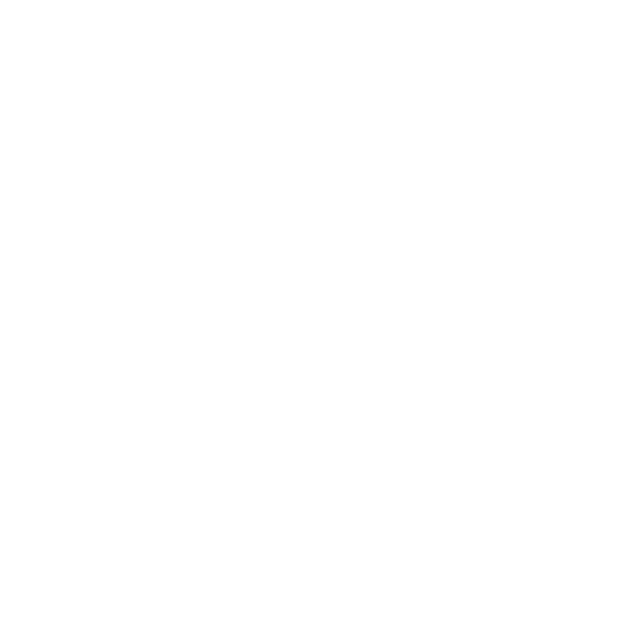
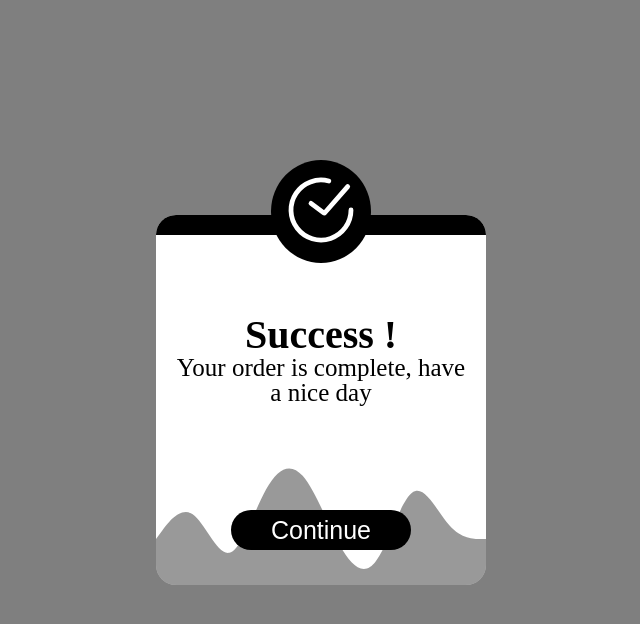
Before and after one commit to DafiNMaulana/alertKeun, a website: page html/index.html in a window 1280 px wide. Shown: the whole page, without its empty margins (319-959 px from the left). Drawn offline with nearby package versions, Linux system fonts and the light colour scheme.

Commit message:
add: css reset, modalskeun main component

```diff
--- a/html/index.html
+++ b/html/index.html
@@ -6,6 +6,7 @@
   <meta name="viewport" content="width=device-width, initial-scale=1.0">
   <title>Slicing</title>
   <link rel="stylesheet" href="../src/alertkeun.css">
+  <link rel="stylesheet" href="../node_modules/the-new-css-reset/css/reset.css">
 </head>
 <body>
 
@@ -13,9 +14,25 @@
   <!-- modals success -->
   <div class="modalskeun modal-success">
     <div class="modal-content">
-      <div class="modal-header"></div>
-      <div class="modal-body"></div>
-      <div class="modal-footer"></div>
+      <div class="modal-header">
+        <div class="circle">
+          <!-- Your icon here -->
+          <svg width="100" height="100" viewBox="0 0 100 100" fill="none" xmlns="http://www.w3.org/2000/svg" style="padding: 10;">
+            <path d="M37.5 41.6667L53.4248 53.6103C53.8433 53.9241 54.4329 53.8624 54.7774 53.4688L83.3334 20.8333" stroke="white" stroke-width="6" stroke-linecap="round"/>
+            <path d="M87.5 50C87.5 57.8354 85.0457 65.474 80.4818 71.8429C75.9178 78.2119 69.4735 82.9913 62.054 85.5099C54.6344 88.0285 46.6123 88.1598 39.1143 85.8853C31.6163 83.6108 25.0191 79.0448 20.2493 72.8286C15.4794 66.6123 12.7764 59.0582 12.5201 51.227C12.2637 43.3958 14.4668 35.681 18.8199 29.1661C23.173 22.6512 29.4574 17.6635 36.7906 14.9035C44.1238 12.1435 52.1373 11.7498 59.7057 13.7778" stroke="white" stroke-width="6" stroke-linecap="round"/>
+          </svg>
+        </div>
+      </div>
+      <div class="modal-body">
+        <h1>Success !</h1>
+        <p>Your order is complete, have a nice day</p>
+      </div>
+      <div class="modal-footer">
+        <button>Continue</button>
+        <svg width="100%" height="173" viewBox="0 0 475 173" fill="none" xmlns="http://www.w3.org/2000/svg">
+          <path fill="#000000"  d="M0 101.768L8.80729 89.8954C17.5816 78.0233 35.2951 54.2792 52.7778 66.1512C70.3594 78.0233 88.0729 125.512 105.556 121.579C123.137 117.35 140.851 62.4412 158.333 30.535C175.915 -1.37123 193.628 -8.79127 211.111 10.7235C228.693 30.535 246.406 78.0233 263.889 109.707C281.47 141.094 299.184 157.418 316.667 133.451C334.248 109.93 351.962 46.1171 369.444 34.4676C387.026 22.3729 404.74 62.4412 422.222 81.956C439.804 101.767 457.517 101.768 466.094 101.768H475V173H466.193C457.418 173 439.705 173 422.222 173C404.641 173 386.927 173 369.444 173C351.863 173 334.149 173 316.667 173C299.085 173 281.372 173 263.889 173C246.307 173 228.594 173 211.111 173C193.53 173 175.816 173 158.333 173C140.752 173 123.038 173 105.556 173C87.974 173 70.2604 173 52.7778 173C35.1962 173 17.4826 173 8.90625 173H0V101.768Z"fill-opacity="0.4"/>
+        </svg>
+      </div>
     </div>
   </div>
 
--- a/src/alertkeun.css
+++ b/src/alertkeun.css
@@ -0,0 +1,193 @@
+/* *** CSS Reset *** */
+
+/***
+    The new CSS reset - version 1.7.3 (last updated 7.8.2022)
+    GitHub page: https://github.com/elad2412/the-new-css-reset
+***/
+
+/*
+    Remove all the styles of the "User-Agent-Stylesheet", except for the 'display' property
+    - The "symbol *" part is to solve Firefox SVG sprite bug
+ */
+ *:where(:not(html, iframe, canvas, img, svg, video, audio):not(svg *, symbol *)) {
+  all: unset;
+  display: revert;
+}
+
+/* Preferred box-sizing value */
+*,
+*::before,
+*::after {
+  box-sizing: border-box;
+}
+
+/* Reapply the pointer cursor for anchor tags */
+a, button {
+  cursor: revert;
+}
+
+/* Remove list styles (bullets/numbers) */
+ol, ul, menu {
+  list-style: none;
+}
+
+/* For images to not be able to exceed their container */
+img {
+  max-width: 100%;
+}
+
+/* removes spacing between cells in tables */
+table {
+  border-collapse: collapse;
+}
+
+/* Safari - solving issue when using user-select:none on the <body> text input doesn't working */
+input, textarea {
+  -webkit-user-select: auto;
+}
+
+/* revert the 'white-space' property for textarea elements on Safari */
+textarea {
+  white-space: revert;
+}
+
+/* minimum style to allow to style meter element */
+meter {
+  -webkit-appearance: revert;
+  appearance: revert;
+}
+
+/* reset default text opacity of input placeholder */
+::placeholder {
+  color: unset;
+}
+
+/* fix the feature of 'hidden' attribute.
+ display:revert; revert to element instead of attribute */
+:where([hidden]) {
+  display: none;
+}
+
+/* revert for bug in Chromium browsers
+ - fix for the content editable attribute will work properly.
+ - webkit-user-select: auto; added for Safari in case of using user-select:none on wrapper element*/
+:where([contenteditable]:not([contenteditable="false"])) {
+  -moz-user-modify: read-write;
+  -webkit-user-modify: read-write;
+  overflow-wrap: break-word;
+  -webkit-line-break: after-white-space;
+  -webkit-user-select: auto;
+}
+
+/* apply back the draggable feature - exist only in Chromium and Safari */
+:where([draggable="true"]) {
+  -webkit-user-drag: element;
+}
+
+/* ====================== +++++++++ ====================== +++++++++  */
+
+
+/* *** Fonts *** */
+@import url('https://fonts.googleapis.com/css2?family=Poppins:wght@500;600;700&display=swap');
+
+
+
+/* *** Utilities *** */
+* {
+  font-family: 'Poppins', sans-serif;
+}
+
+/* ___modalskeun___ */
+.modalskeun {
+  display: flex;
+  width: 100%;
+  height: 100vh;
+  background-color: rgba(0,0,0,.5);
+  justify-content: center;
+  align-items: center;
+}
+
+.modalskeun > .modal-content {
+  display: block;
+  width: 330px;
+  height: 370px;
+  background-color: #fff;
+  border-radius: 20px;
+  position: relative;
+}
+
+.modalskeun > .modal-content::before {
+  content: '';
+  display: block;
+  width: 100%;
+  height: 20px;
+  background-color: #000;
+  border-radius: 20px 20px 0 0;
+}
+
+.circle {
+  display: block;
+  border-radius: 100%;
+  background-color: #000;
+  text-align: center;
+  width: 100px;
+  margin: 0 auto;
+  position: absolute;
+  left: 0;
+  right: 0;
+  top: -55px;
+}
+
+.modalskeun > .modal-content > .modal-body {
+  display: block;
+  width: 100%;
+  text-align: center;
+  margin-top: 80px;
+}
+.modalskeun > .modal-content > .modal-body > h1,
+.modalskeun > .modal-content > .modal-body > p {
+  margin-left: 15px;
+  margin-right: 15px;
+}
+.modalskeun > .modal-content > .modal-body > h1 {
+  font-size: 40px;
+  font-weight: 600;
+}
+
+.modalskeun > .modal-content > .modal-body > p {
+  font-size: 25px;
+  font-weight: 500;
+}
+
+.modalskeun > .modal-content > .modal-footer {
+  width: 100%;
+  height: 200px;
+  display: flex;
+  justify-content: center;
+  position: absolute;
+  bottom: 0;
+  overflow: hidden;
+  border-radius:0 0 20px 20px ;
+  /* border: 1px solid black; */
+}
+
+.modalskeun > .modal-content > .modal-footer > button {
+  font-size: 25px;
+  background-color: #000;
+  color: #fff;
+  width: 180px;
+  height: 40px;
+  padding: 5px 0;
+  text-align: center;
+  border-radius: 20px;
+  bottom: 0;
+  z-index: 2;
+  position: inherit;
+  bottom: 35px;
+}
+
+.modalskeun > .modal-content > .modal-footer > svg {
+  position: inherit;
+  bottom: -30px;
+  z-index: 1;
+}
```
Also changed, not shown: 2 other files.
